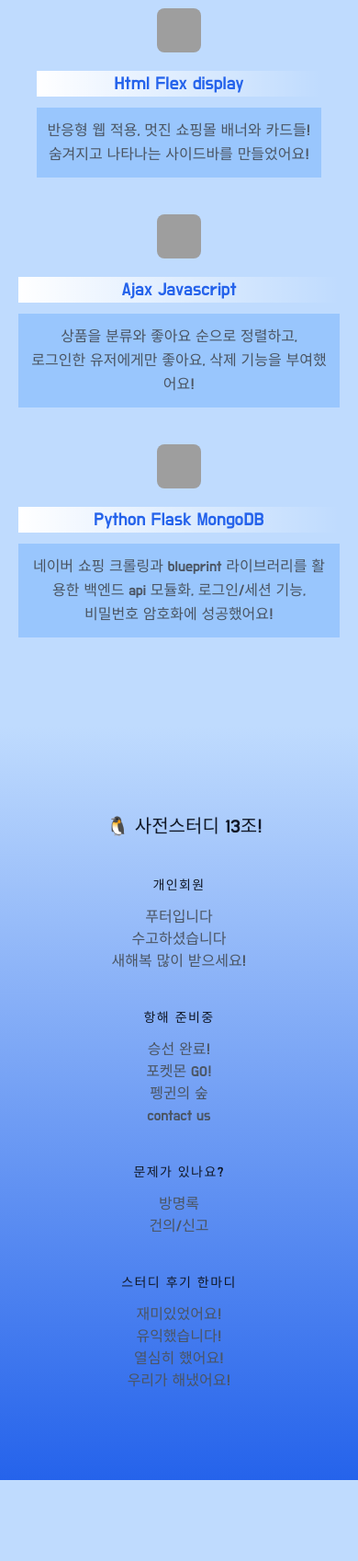
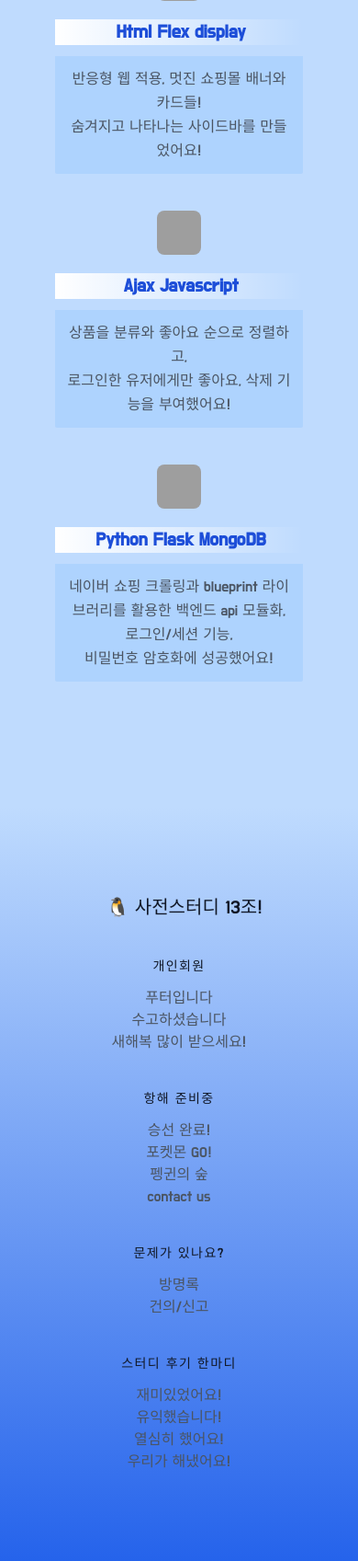
Before and after one commit to pre13th/start, a Flask app: template templates/about.html in a window 390 px wide. Shown: the part 3624-5321 px from the top of the page at 92% size. Before the commit the page ends 5233 px from the top, so only its background shows below. Run offline with Flask 2, Linux system fonts and the light colour scheme; the template is opened without the code that fills it, so the values that code supplies are empty; parts of the project's set-up code (start-up, migrations or seed data) failed here and were passed over; grey boxes are pictures that could not be loaded.

Commit message:
디테일 수정

```diff
--- a/templates/about.html
+++ b/templates/about.html
@@ -40,49 +40,49 @@
 
 </head>
 
-<body class="bg-blue-200 overflow-x-hidden">
+<body class="overflow-x-hidden bg-blue-200">
 
 <!-- 이렇게 바디와 메인 사이에 있는 헤더태그를 접어서 복사해서 이동! -->
 <header class="sticky top-0 z-50 bg-blue-600 shadow-sm" x-data="{openMenu:1}">
-    <div class="container px-2 py-2 flex flex-row">
+    <div class="container flex flex-row px-2 py-2">
 
       <!-- 로고 -->
-            <div class="cursor-pointer left-0" onclick="home();">
+            <div class="left-0 cursor-pointer" onclick="home();">
 
-             <img id="logo" class="object-contain h-14 mr-3" src="..\static\LOGO-001.png" />
+             <img id="logo" class="object-contain mr-3 h-14" src="..\static\LOGO-001.png" />
       </div>
  <!-- 아이콘 기능 사이트 https://fontawesome.com/v4.7/icons/ -->
 
 
 <div class="flex">
-      <button class="bg-blue-400 hover:bg-blue-300 font-bold uppercase px-4 xl:px-6 py-2 xl:py-3 rounded flex-shrink-1 flex items-center" onclick="star();">
-        <span class="text-xl text-gray-100"><i class="fa fa-gift mr-1" aria-hidden="true"></i> all list</span>
+      <button class="flex items-center px-4 py-2 font-bold uppercase bg-blue-400 rounded hover:bg-blue-300 xl:px-6 xl:py-3 flex-shrink-1" onclick="star();">
+        <span class="text-xl text-gray-100"><i class="mr-1 fa fa-gift" aria-hidden="true"></i> all list</span>
       </button>
 
-       <!-- <button class="bg-blue-400 hover:bg-blue-300 font-bold uppercase px-4 xl:px-6 py-2 xl:py-3 rounded flex-shrink-1 flex items-center ml-2">
-        <span class="text-xl text-gray-100" onclick="about();"><i class="fa fa-puzzle-piece mr-1" aria-hidden="true"></i>
+       <!-- <button class="flex items-center px-4 py-2 ml-2 font-bold uppercase bg-blue-400 rounded hover:bg-blue-300 xl:px-6 xl:py-3 flex-shrink-1">
+        <span class="text-xl text-gray-100" onclick="about();"><i class="mr-1 fa fa-puzzle-piece" aria-hidden="true"></i>
         about us</span>
       </button> -->
 
-      <button class="bg-blue-400 hover:bg-blue-300 font-bold uppercase px-4 xl:px-6 py-2 xl:py-3 rounded flex-shrink-1 flex items-center ml-2" @click="openMenu !== 3 ? openMenu = 3 : openMenu = null">
-        <span class="text-xl text-gray-100 transition transform hover:scale-110 duration-200 ease-in-out"><i class="fa fa-arrow-circle-down mr-1 animate-bounce" aria-hidden="true"></i> profile</span>
+      <button class="flex items-center px-4 py-2 ml-2 font-bold uppercase bg-blue-400 rounded hover:bg-blue-300 xl:px-6 xl:py-3 flex-shrink-1" @click="openMenu !== 3 ? openMenu = 3 : openMenu = null">
+        <span class="text-xl text-gray-100 transition duration-200 ease-in-out transform hover:scale-110"><i class="mr-1 fa fa-arrow-circle-down animate-bounce" aria-hidden="true"></i> profile</span>
       </button>
 </div>
 
     </div>
 
            <aside x-show="openMenu ==  3"
-class="animate__animated animate__fadeInLeft w-full relative z-0 flex-shrink-0 px-0 bg-blue-300 sm:block container p-3 rounded-tr-full">
-		<div class="max-w-3xl w-full mx-auto z-10">
+class="container relative z-0 flex-shrink-0 w-full p-3 px-0 bg-blue-300 rounded-tr-full animate__animated animate__fadeInLeft sm:block">
+		<div class="z-10 w-full max-w-3xl mx-auto">
 		<div class="flex flex-col">
-			<div class="bg-white border border-white shadow-lg  rounded-3xl p-4 m-4">
+			<div class="p-4 m-4 bg-white border border-white shadow-lg rounded-3xl">
 				<div class="flex-none sm:flex">
-					<div class=" relative h-32 w-32 sm:mb-0 mb-3">
-						<img src="https://user-images.githubusercontent.com/89088205/147632395-62b683c5-55d6-47aa-9062-e17c7a6299a9.jpg" alt="" class=" w-32 h-32 object-cover rounded-2xl">
+					<div class="relative w-32 h-32 mb-3 sm:mb-0">
+						<img src="https://user-images.githubusercontent.com/89088205/147632395-62b683c5-55d6-47aa-9062-e17c7a6299a9.jpg" alt="" class="object-cover w-32 h-32 rounded-2xl">
 						<a href="#"
-							class="absolute -right-2 bottom-2 -ml-3 text-white p-1 text-xs bg-blue-400 hover:bg-blue-500 font-medium tracking-wider rounded-full transition ease-in duration-300">
+							class="absolute p-1 -ml-3 text-xs font-medium tracking-wider text-white transition duration-300 ease-in bg-blue-400 rounded-full -right-2 bottom-2 hover:bg-blue-500">
 							<svg xmlns="http://www.w3.org/2000/svg" viewBox="0 0 20 20" fill="currentColor"
-								class="h-4 w-4">
+								class="w-4 h-4">
 								<path
 									d="M13.586 3.586a2 2 0 112.828 2.828l-.793.793-2.828-2.828.793-.793zM11.379 5.793L3 14.172V17h2.828l8.38-8.379-2.83-2.828z">
 								</path>
@@ -93,9 +93,9 @@
 						<div class="flex items-center justify-between sm:mt-2">
 							<div class="flex items-center">
 								<div class="flex flex-col">
-									<div class="w-full flex-none text-lg text-gray-800 font-bold leading-none">111@111.com</div>
-									<div class="flex-auto text-gray-500 my-1">
-										<span class="mr-3 ">마다가스카의 산타</span><span class="mr-3 border-r border-gray-200  max-h-0"></span><span>lv.01</span>
+									<div class="flex-none w-full text-lg font-bold leading-none text-gray-800">111@111.com</div>
+									<div class="flex-auto my-1 text-gray-500">
+										<span class="mr-3 ">마다가스카의 산타</span><span class="mr-3 border-r border-gray-200 max-h-0"></span><span>lv.01</span>
 									</div>
 								</div>
 							</div>
@@ -104,9 +104,9 @@
 
 							</div>
 
-							<div class="flex pt-2  text-sm text-gray-500">
-								<div class="flex-1 inline-flex items-center">
-									<svg xmlns="http://www.w3.org/2000/svg" class="h-5 w-5 mr-2" viewBox="0 0 20 20"
+							<div class="flex pt-2 text-sm text-gray-500">
+								<div class="inline-flex items-center flex-1">
+									<svg xmlns="http://www.w3.org/2000/svg" class="w-5 h-5 mr-2" viewBox="0 0 20 20"
 										fill="currentColor">
 										<path
 											d="M8 9a3 3 0 100-6 3 3 0 000 6zM8 11a6 6 0 016 6H2a6 6 0 016-6zM16 7a1 1 0 10-2 0v1h-1a1 1 0 100 2h1v1a1 1 0 102 0v-1h1a1 1 0 100-2h-1V7z">
@@ -115,7 +115,7 @@
 									<p class="">카트에 담긴 상품 보기</p>
 								</div>
 
-								<button type="button" onclick="logout();" class="flex-no-shrink bg-blue-400 hover:bg-black px-5 py-2 mr-2 mt-5 text-md shadow-sm hover:shadow-lg font-medium tracking-wider  text-white rounded-md transition ease-in duration-300 uppercase">logout</button>
+								<button type="button" onclick="logout();" class="px-5 py-2 mt-5 mr-2 font-medium tracking-wider text-white uppercase transition duration-300 ease-in bg-blue-400 rounded-md shadow-sm flex-no-shrink hover:bg-black text-md hover:shadow-lg">logout</button>
 							</div>
 						</div>
 					</div>
@@ -132,102 +132,100 @@
 
 <main>
 
+</section>
+<div class="flex flex-col items-center justify-center">
+    <iframe class="w-full h-screen m-5 md:w-4/5"  src="https://www.youtube.com/embed/XsX3ATc3FbA" title="YouTube video player" frameborder="0"  allow="accelerometer; autoplay; clipboard-write; encrypted-media; gyroscope; picture-in-picture" allowfullscreen></iframe>
+
+          </div>
+ </section>
+
 
 <section>
 
       <!-- cards -->
-      <div class="container bg-blue-600 rounded-2xl w-7/8 md:w-3/5 flex m-auto p-5 mt-10">
+      <div class="container flex p-5 m-auto my-10 bg-blue-600 rounded-2xl w-7/8 md:w-3/5 sahdow-xl">
       <img class="w-full rounded-2xl" src="..\static\gather.png"  />
 
       </div>
 
-<div class="w-full flex flex-col justify-center items-center">
+<div class="flex flex-col items-center justify-center w-full p-10">
 
-        <div class="text-center pt-3 pb-6 my-2">
-            <h1 class="font-bold text-3xl md:text-4xl lg:text-5xl font-heading text-white">
-                사전스터디 13조 조원들을 소개합니다
-            </h1>
-        </div>
-        <div class="flex flex-wrap md:flex-nowrap bg-blue-400 rounded-md p-10">
-            <div class="w-full bg-gray-600 rounded-lg sahdow-lg p-12 flex flex-col justify-center items-center m-2">
+        <div class="flex flex-wrap p-10 bg-blue-400 rounded-md lg:flex-nowrap">
+
+            <div class="flex flex-col items-center justify-center w-full p-12 m-2 bg-gray-600 rounded-lg sahdow-lg bg-gradient-to-tr from-white to-blue-500">
                 <div class="mb-8">
-                    <img class="object-center object-cover rounded-full h-60 w-60" src="https://user-images.githubusercontent.com/89088205/148331760-e2171c24-9df0-459f-9553-400ff9b2d87e.jpg" alt="photo">
+                    <img class="object-cover object-center rounded-full h-60 w-60" src="https://user-images.githubusercontent.com/89088205/148331760-e2171c24-9df0-459f-9553-400ff9b2d87e.jpg" alt="photo">
                 </div>
                 <div class="text-center">
-                    <p class="text-xl text-white font-bold mb-2">이혜림</p>
-                    <p class="text-base text-gray-400 font-normal">프론트엔드</p>
+                    <p class="mb-2 text-3xl font-bold text-white">이혜림</p>
+                    <p class="text-xl font-normal text-gray-400">프론트엔드</p>
                 </div>
             </div>
-            <div class="w-full bg-gray-600 rounded-lg sahdow-lg p-12 flex flex-col justify-center items-center m-2">
+            <div class="flex flex-col items-center justify-center w-full p-12 m-2 bg-gray-600 rounded-lg sahdow-lg bg-gradient-to-tr from-white to-blue-500">
                 <div class="mb-8">
-                    <img class="object-center object-cover rounded-full h-60 w-60" src="https://user-images.githubusercontent.com/89088205/148331379-d1be65f9-d97a-42e0-8c40-bc0eeb7c5318.jpg" alt="photo">
+                    <img class="object-cover object-center rounded-full h-60 w-60" src="https://user-images.githubusercontent.com/89088205/148331379-d1be65f9-d97a-42e0-8c40-bc0eeb7c5318.jpg" alt="photo">
                 </div>
                 <div class="text-center">
-                    <p class="text-xl text-white font-bold mb-2">윤혜진</p>
-                    <p class="text-base text-gray-400 font-normal">프론트엔드</p>
+                    <p class="mb-2 text-3xl font-bold text-white">윤혜진</p>
+                    <p class="text-xl font-normal text-gray-400">프론트엔드</p>
                 </div>
             </div>
-            <div class="w-full bg-gray-600 rounded-lg sahdow-lg p-12 flex flex-col justify-center items-center m-2">
+            <div class="flex flex-col items-center justify-center w-full p-12 m-2 bg-gray-600 rounded-lg sahdow-lg bg-gradient-to-tr from-white to-blue-500">
                 <div class="mb-8">
-                    <img class="object-center object-cover rounded-full h-60 w-60" src="https://user-images.githubusercontent.com/89088205/148331470-fb5cb11b-0777-4a52-96c2-a00ebdfb6e7b.jpg" alt="photo">
+                    <img class="object-cover object-center rounded-full h-60 w-60" src="https://user-images.githubusercontent.com/89088205/148331470-fb5cb11b-0777-4a52-96c2-a00ebdfb6e7b.jpg" alt="photo">
                 </div>
                 <div class="text-center">
-                    <p class="text-xl text-white font-bold mb-2">김재민</p>
-                    <p class="text-base text-gray-400 font-normal">프론트엔드</p>
+                    <p class="mb-2 text-3xl font-bold text-white">김재민</p>
+                    <p class="text-xl font-normal text-gray-400">프론트엔드</p>
                 </div>
             </div>
-            <div class="w-full bg-gray-600 rounded-lg sahdow-lg p-12 flex flex-col justify-center items-center m-2">
+            <div class="flex flex-col items-center justify-center w-full p-12 m-2 bg-gray-600 rounded-lg sahdow-lg bg-gradient-to-tr from-white to-blue-500">
                 <div class="mb-8">
-                    <img class="object-center object-cover rounded-full h-60 w-60" src="https://user-images.githubusercontent.com/89088205/148331420-e391a1a4-5c17-4f73-871a-6a7d2dd4b251.jpg" alt="photo">
+                    <img class="object-cover object-center rounded-full h-60 w-60" src="https://user-images.githubusercontent.com/89088205/148331420-e391a1a4-5c17-4f73-871a-6a7d2dd4b251.jpg" alt="photo">
                 </div>
                 <div class="text-center">
-                    <p class="text-xl text-white font-bold mb-2">이원진</p>
-                    <p class="text-base text-gray-400 font-normal">백엔드</p>
+                    <p class="mb-2 text-3xl font-bold text-white">이원진</p>
+                    <p class="text-xl font-normal text-gray-400">백엔드</p>
                 </div>
             </div>
 
 </div>
 
-</section>
-<div class="flex flex-col justify-center items-center">
-    <iframe class="w-full h-screen md:w-4/5 m-5"  src="https://www.youtube.com/embed/XsX3ATc3FbA" title="YouTube video player" frameborder="0"  allow="accelerometer; autoplay; clipboard-write; encrypted-media; gyroscope; picture-in-picture" allowfullscreen></iframe>
 
-          </div>
- </section>
 
 <section class="text-gray-600 body-font">
-  <div class="container px-5 py-24 mx-auto flex flex-wrap">
-    <div class="lg:w-1/2 w-full mb-10 lg:mb-0 rounded-lg overflow-hidden">
-      <img alt="feature" class="object-cover object-center h-full w-full" src="https://user-images.githubusercontent.com/89088205/148333190-ef8e1dff-a33a-4519-832f-41e6e87ff67e.jpg">
+  <div class="container flex flex-wrap px-5 py-24 mx-auto">
+    <div class="w-full mb-10 overflow-hidden rounded-lg lg:w-1/2 lg:mb-0">
+      <img alt="feature" class="object-cover object-center w-full h-full" src="https://user-images.githubusercontent.com/89088205/148333190-ef8e1dff-a33a-4519-832f-41e6e87ff67e.jpg">
     </div>
-    <div class="flex flex-col flex-wrap lg:py-6 -mb-10 lg:w-1/2 lg:pl-12 lg:text-left text-center">
-      <div class="flex flex-col mb-10 lg:items-start items-center">
-        <div class="w-12 h-12 inline-flex items-center justify-center rounded-full bg-blue-100 text-blue-500 mb-5">
-          <img alt="feature" class="object-cover object-center h-full w-full rounded-lg" src="https://cdn-icons-png.flaticon.com/512/919/919827.png">
+    <div class="flex flex-col flex-wrap -mb-10 text-center lg:py-6 lg:w-1/2 lg:pl-12 lg:text-left">
+      <div class="flex flex-col items-center mb-10 lg:items-start">
+        <div class="inline-flex items-center justify-center w-12 h-12 mb-5 text-blue-500 bg-blue-100 rounded-full">
+          <img alt="feature" class="object-cover object-center w-full h-full rounded-lg" src="https://cdn-icons-png.flaticon.com/512/919/919827.png">
         </div>
         <div class="flex-grow">
-          <h2 class="text-lg title-font font-medium mb-3 text-xl bg-gradient-to-r from-white text-blue-600">Html Flex display</h2>
-          <p class="leading-relaxed text-base bg-blue-400 p-3 bg-opacity-40">반응형 웹 적용, 멋진 쇼핑몰 배너와 카드들! <br>숨겨지고 나타나는 사이드바를 만들었어요!</p>
+          <h2 class="pl-1 mb-3 text-lg text-xl font-bold text-blue-700 title-font bg-gradient-to-r from-white">Html Flex display</h2>
+          <p class="p-3 text-base leading-relaxed bg-blue-300 rounded-b-sm bg-opacity-40">반응형 웹 적용, 멋진 쇼핑몰 배너와 카드들! <br>숨겨지고 나타나는 사이드바를 만들었어요!</p>
         </div>
       </div>
 
-      <div class="flex flex-col mb-10 lg:items-start items-center">
-        <div class="w-12 h-12 inline-flex items-center justify-center rounded-full bg-blue-100 text-blue-500 mb-5">
-          <img alt="feature" class="object-cover object-center h-full w-full rounded-lg" src="https://isme2n.github.io/assets//img/js-logo.png">
+      <div class="flex flex-col items-center mb-10 lg:items-start">
+        <div class="inline-flex items-center justify-center w-12 h-12 mb-5 text-blue-500 bg-blue-100 rounded-full">
+          <img alt="feature" class="object-cover object-center w-full h-full rounded-lg" src="https://isme2n.github.io/assets//img/js-logo.png">
         </div>
         <div class="flex-grow">
-          <h2 class="text-lg title-font font-medium mb-3 text-xl bg-gradient-to-r from-white text-blue-600">Ajax Javascript</h2>
-          <p class="leading-relaxed text-base bg-blue-400 p-3 bg-opacity-40">상품을 분류와 좋아요 순으로 정렬하고, <br> 로그인한 유저에게만 좋아요, 삭제 기능을 부여했어요!</p>
+          <h2 class="pl-1 mb-3 text-lg text-xl font-bold text-blue-700 title-font bg-gradient-to-r from-white">Ajax Javascript</h2>
+          <p class="p-3 text-base leading-relaxed bg-blue-300 rounded-b-sm bg-opacity-40">상품을 분류와 좋아요 순으로 정렬하고, <br> 로그인한 유저에게만 좋아요, 삭제 기능을 부여했어요!</p>
         </div>
       </div>
 
-      <div class="flex flex-col mb-10 lg:items-start items-center">
-        <div class="w-12 h-12 inline-flex items-center justify-center rounded-full bg-blue-100 mb-5">
-          <img alt="feature" class="object-cover object-center h-full w-full rounded-lg" src="https://upload.wikimedia.org/wikipedia/commons/thumb/c/c3/Python-logo-notext.svg/768px-Python-logo-notext.svg.png">
+      <div class="flex flex-col items-center mb-10 lg:items-start">
+        <div class="inline-flex items-center justify-center w-12 h-12 mb-5 bg-blue-100 rounded-full">
+          <img alt="feature" class="object-cover object-center w-full h-full rounded-lg" src="https://upload.wikimedia.org/wikipedia/commons/thumb/c/c3/Python-logo-notext.svg/768px-Python-logo-notext.svg.png">
         </div>
         <div class="flex-grow">
-          <h2 class="text-lg title-font font-medium mb-3 text-xl bg-gradient-to-r from-white text-blue-600">Python Flask MongoDB</h2>
-          <p class="leading-relaxed text-base bg-blue-400 p-3 bg-opacity-40">네이버 쇼핑 크롤링과 blueprint 라이브러리를 활용한 백엔드 api 모듈화, 로그인/세션 기능, <br>비밀번호 암호화에 성공했어요!</p>
+          <h2 class="pl-1 mb-3 text-lg text-xl font-bold text-blue-700 title-font bg-gradient-to-r from-white">Python Flask MongoDB</h2>
+          <p class="p-3 text-base leading-relaxed bg-blue-300 rounded-b-sm bg-opacity-40">네이버 쇼핑 크롤링과 blueprint 라이브러리를 활용한 백엔드 api 모듈화, 로그인/세션 기능, <br>비밀번호 암호화에 성공했어요!</p>
         </div>
       </div>
 
@@ -238,62 +236,29 @@
  </main>
 <footer class="text-gray-600 body-font bg-gradient-to-b from-transparent to-blue-600">
   <div
-    class="
-      container
-      px-5
-      py-24
-      mx-auto
-      flex
-      md:items-center
-      lg:items-start
-      md:flex-row md:flex-nowrap
-      flex-wrap flex-col
-    "
+    class="container flex flex-col flex-wrap px-5 py-24 mx-auto md:items-center lg:items-start md:flex-row md:flex-nowrap"
   >
     <div
-      class="w-64 flex-shrink-0 md:mx-0 mx-auto text-center md:text-left"
+      class="flex-shrink-0 w-64 mx-auto text-center md:mx-0 md:text-left"
     >
       <a
         href=""
-        class="
-          flex
-          title-font
-          font-medium
-          items-center
-          md:justify-start
-          justify-center
-          text-gray-900
-        "
+        class="flex items-center justify-center font-medium text-gray-900 title-font md:justify-start"
       >
 
         <span class="ml-3 text-xl">🐧 사전스터디 13조!</span>
       </a>
     </div>
     <div
-      class="
-        flex-grow flex flex-wrap
-        md:pl-20
-        -mb-10
-        md:mt-0
-        mt-10
-        md:text-left
-        text-center
-      "
+      class="flex flex-wrap flex-grow mt-10 -mb-10 text-center md:pl-20 md:mt-0 md:text-left"
     >
-      <div class="lg:w-1/4 md:w-1/2 w-full px-4">
+      <div class="w-full px-4 lg:w-1/4 md:w-1/2">
         <h2
-          class="
-            title-font
-            font-medium
-            text-gray-900
-            tracking-widest
-            text-sm
-            mb-3
-          "
+          class="mb-3 text-sm font-medium tracking-widest text-gray-900 title-font"
         >
           개인회원
         </h2>
-        <nav class="list-none mb-10">
+        <nav class="mb-10 list-none">
           <li>
             <a href="" class="text-gray-600 hover:text-gray-800"
               >푸터입니다</a
@@ -312,20 +277,13 @@
 
         </nav>
       </div>
-      <div class="lg:w-1/4 md:w-1/2 w-full px-4">
+      <div class="w-full px-4 lg:w-1/4 md:w-1/2">
         <h2
-          class="
-            title-font
-            font-medium
-            text-gray-900
-            tracking-widest
-            text-sm
-            mb-3
-          "
+          class="mb-3 text-sm font-medium tracking-widest text-gray-900 title-font"
         >
           항해 준비중
         </h2>
-        <nav class="list-none mb-10">
+        <nav class="mb-10 list-none">
           <li>
             <a href="" class="text-gray-600 hover:text-gray-800"
               >승선 완료!</a
@@ -348,20 +306,13 @@
           </li>
         </nav>
       </div>
-      <div class="lg:w-1/4 md:w-1/2 w-full px-4">
+      <div class="w-full px-4 lg:w-1/4 md:w-1/2">
         <h2
-          class="
-            title-font
-            font-medium
-            text-gray-900
-            tracking-widest
-            text-sm
-            mb-3
-          "
+          class="mb-3 text-sm font-medium tracking-widest text-gray-900 title-font"
         >
           문제가 있나요?
         </h2>
-        <nav class="list-none mb-10">
+        <nav class="mb-10 list-none">
           <li>
             <a href="" class="text-gray-600 hover:text-gray-800"
               >방명록</a
@@ -375,20 +326,13 @@
 
         </nav>
       </div>
-      <div class="lg:w-1/4 md:w-1/2 w-full px-4">
+      <div class="w-full px-4 lg:w-1/4 md:w-1/2">
         <h2
-          class="
-            title-font
-            font-medium
-            text-gray-900
-            tracking-widest
-            text-sm
-            mb-3
-          "
+          class="mb-3 text-sm font-medium tracking-widest text-gray-900 title-font"
         >
           스터디 후기 한마디
         </h2>
-        <nav class="list-none mb-10">
+        <nav class="mb-10 list-none">
           <li>
             <a href="" class="text-gray-600 hover:text-gray-800"
               >재미있었어요!</a
```
Also changed, not shown: templates/star.html (+41 -95 lines).
